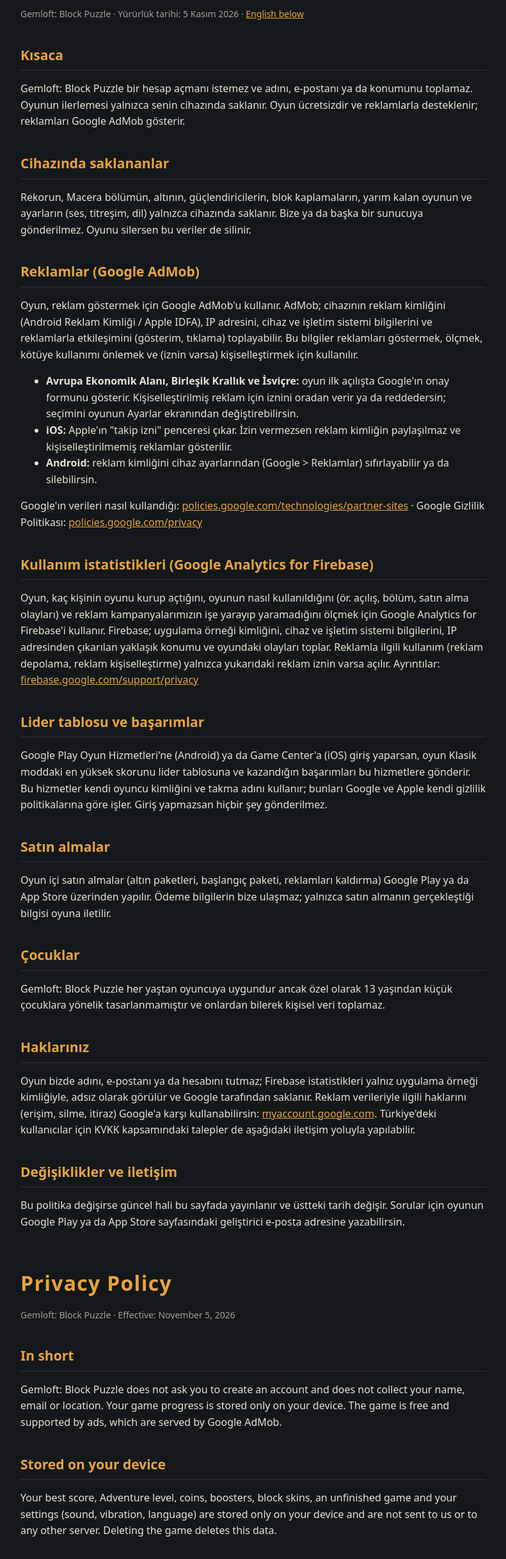
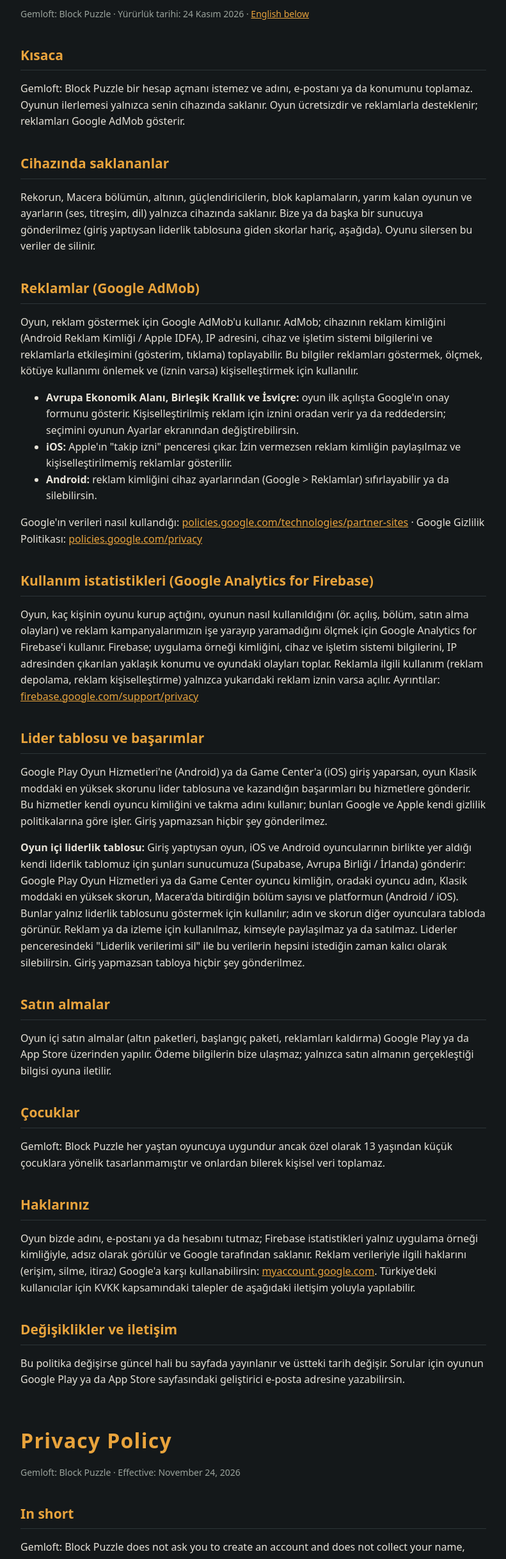
Before and after one commit to talhaturker/talhaturker.github.io, a plain HTML site: page gemloft/privacy.html in a window 1280 px wide. Shown: the part 86-2522 px from the top of the page at 64% size, without its empty margins (244-1035 px from the left). Drawn offline with Linux system fonts and the light colour scheme.

Commit message:
Gemloft gizlilik: oyun ici liderlik tablosu

```diff
--- a/gemloft/privacy.html
+++ b/gemloft/privacy.html
@@ -9,13 +9,13 @@
 <body>
 <main>
 <h1>Gizlilik Politikası</h1>
-<p class="muted">Gemloft: Block Puzzle · Yürürlük tarihi: 5 Kasım 2026 · <a href="#en">English below</a></p>
+<p class="muted">Gemloft: Block Puzzle · Yürürlük tarihi: 24 Kasım 2026 · <a href="#en">English below</a></p>
 
 <h2>Kısaca</h2>
 <p>Gemloft: Block Puzzle bir hesap açmanı istemez ve adını, e-postanı ya da konumunu toplamaz. Oyunun ilerlemesi yalnızca senin cihazında saklanır. Oyun ücretsizdir ve reklamlarla desteklenir; reklamları Google AdMob gösterir.</p>
 
 <h2>Cihazında saklananlar</h2>
-<p>Rekorun, Macera bölümün, altının, güçlendiricilerin, blok kaplamaların, yarım kalan oyunun ve ayarların (ses, titreşim, dil) yalnızca cihazında saklanır. Bize ya da başka bir sunucuya gönderilmez. Oyunu silersen bu veriler de silinir.</p>
+<p>Rekorun, Macera bölümün, altının, güçlendiricilerin, blok kaplamaların, yarım kalan oyunun ve ayarların (ses, titreşim, dil) yalnızca cihazında saklanır. Bize ya da başka bir sunucuya gönderilmez (giriş yaptıysan liderlik tablosuna giden skorlar hariç, aşağıda). Oyunu silersen bu veriler de silinir.</p>
 
 <h2>Reklamlar (Google AdMob)</h2>
 <p>Oyun, reklam göstermek için Google AdMob'u kullanır. AdMob; cihazının reklam kimliğini (Android Reklam Kimliği / Apple IDFA), IP adresini, cihaz ve işletim sistemi bilgilerini ve reklamlarla etkileşimini (gösterim, tıklama) toplayabilir. Bu bilgiler reklamları göstermek, ölçmek, kötüye kullanımı önlemek ve (iznin varsa) kişiselleştirmek için kullanılır.</p>
@@ -31,6 +31,7 @@
 
 <h2>Lider tablosu ve başarımlar</h2>
 <p>Google Play Oyun Hizmetleri'ne (Android) ya da Game Center'a (iOS) giriş yaparsan, oyun Klasik moddaki en yüksek skorunu lider tablosuna ve kazandığın başarımları bu hizmetlere gönderir. Bu hizmetler kendi oyuncu kimliğini ve takma adını kullanır; bunları Google ve Apple kendi gizlilik politikalarına göre işler. Giriş yapmazsan hiçbir şey gönderilmez.</p>
+<p><b>Oyun içi liderlik tablosu:</b> Giriş yaptıysan oyun, iOS ve Android oyuncularının birlikte yer aldığı kendi liderlik tablomuz için şunları sunucumuza (Supabase, Avrupa Birliği / İrlanda) gönderir: Google Play Oyun Hizmetleri ya da Game Center oyuncu kimliğin, oradaki oyuncu adın, Klasik moddaki en yüksek skorun, Macera'da bitirdiğin bölüm sayısı ve platformun (Android / iOS). Bunlar yalnız liderlik tablosunu göstermek için kullanılır; adın ve skorun diğer oyunculara tabloda görünür. Reklam ya da izleme için kullanılmaz, kimseyle paylaşılmaz ya da satılmaz. Liderler penceresindeki "Liderlik verilerimi sil" ile bu verilerin hepsini istediğin zaman kalıcı olarak silebilirsin. Giriş yapmazsan tabloya hiçbir şey gönderilmez.</p>
 
 <h2>Satın almalar</h2>
 <p>Oyun içi satın almalar (altın paketleri, başlangıç paketi, reklamları kaldırma) Google Play ya da App Store üzerinden yapılır. Ödeme bilgilerin bize ulaşmaz; yalnızca satın almanın gerçekleştiği bilgisi oyuna iletilir.</p>
@@ -45,13 +46,13 @@
 <p>Bu politika değişirse güncel hali bu sayfada yayınlanır ve üstteki tarih değişir. Sorular için oyunun Google Play ya da App Store sayfasındaki geliştirici e-posta adresine yazabilirsin.</p>
 
 <h1 id="en" style="margin-top:56px">Privacy Policy</h1>
-<p class="muted">Gemloft: Block Puzzle · Effective: November 5, 2026</p>
+<p class="muted">Gemloft: Block Puzzle · Effective: November 24, 2026</p>
 
 <h2>In short</h2>
 <p>Gemloft: Block Puzzle does not ask you to create an account and does not collect your name, email or location. Your game progress is stored only on your device. The game is free and supported by ads, which are served by Google AdMob.</p>
 
 <h2>Stored on your device</h2>
-<p>Your best score, Adventure level, coins, boosters, block skins, an unfinished game and your settings (sound, vibration, language) are stored only on your device and are not sent to us or to any other server. Deleting the game deletes this data.</p>
+<p>Your best score, Adventure level, coins, boosters, block skins, an unfinished game and your settings (sound, vibration, language) are stored only on your device and are not sent to us or to any other server (except, if you sign in, the scores sent to the leaderboard, below). Deleting the game deletes this data.</p>
 
 <h2>Ads (Google AdMob)</h2>
 <p>The game uses Google AdMob to show ads. AdMob may collect your device's advertising ID (Android Advertising ID / Apple IDFA), IP address, device and operating system information and your interactions with ads (impressions, clicks). This is used to serve and measure ads, prevent fraud and, with your permission, personalise ads.</p>
@@ -67,6 +68,7 @@
 
 <h2>Leaderboards and achievements</h2>
 <p>If you sign in to Google Play Games Services (Android) or Game Center (iOS), the game sends your best Classic score to the leaderboard and the achievements you earn to that service. These services use their own player ID and nickname, processed by Google and Apple under their own privacy policies. If you do not sign in, nothing is sent.</p>
+<p><b>In-game leaderboard:</b> If you are signed in, the game sends the following to our own server (Supabase, European Union / Ireland) for our leaderboard shared by iOS and Android players: your Google Play Games Services or Game Center player ID, your player name there, your best Classic score, the number of Adventure levels you completed and your platform (Android / iOS). This is used only to show the leaderboard; your name and score are visible to other players on it. It is not used for ads or tracking and is not shared or sold. You can permanently delete all of it at any time with "Delete my leaderboard data" in the Leaders window. If you do not sign in, nothing is sent to the leaderboard.</p>
 
 <h2>Purchases</h2>
 <p>In-app purchases (coin packs, the starter pack, remove ads) are made through Google Play or the App Store. Your payment details never reach us; the game only learns that a purchase was completed.</p>
```
